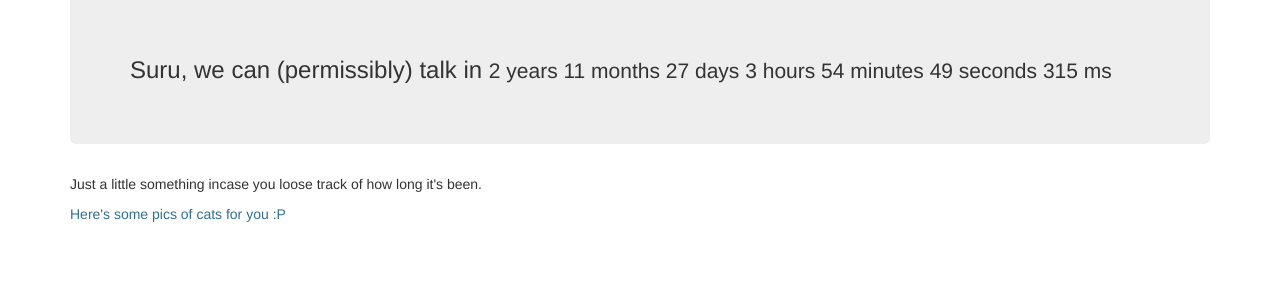
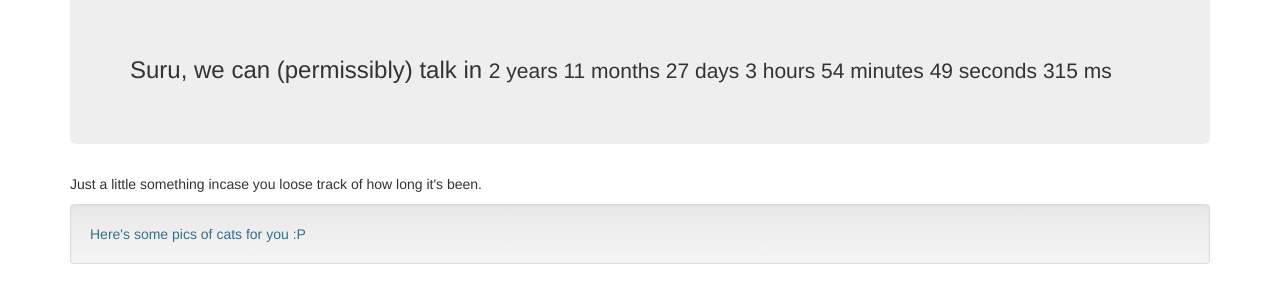
Before and after one commit to surucd/surucd.github.io, a plain HTML site: page index.html in a window 1280 px wide. Shown: the part 68-370 px from the top of the page. Drawn offline with nearby package versions, Linux system fonts and the light colour scheme.

```diff
--- a/index.html
+++ b/index.html
@@ -143,7 +143,7 @@ setInterval(displayTimeLeft, 1000);
   <p>
     Just a little something incase you loose track of how long it's been.
   </p>
-  <div class="text-info">
+  <div class=" well text-info">
     Here's some pics of cats for you :P
   </div>
 
```
